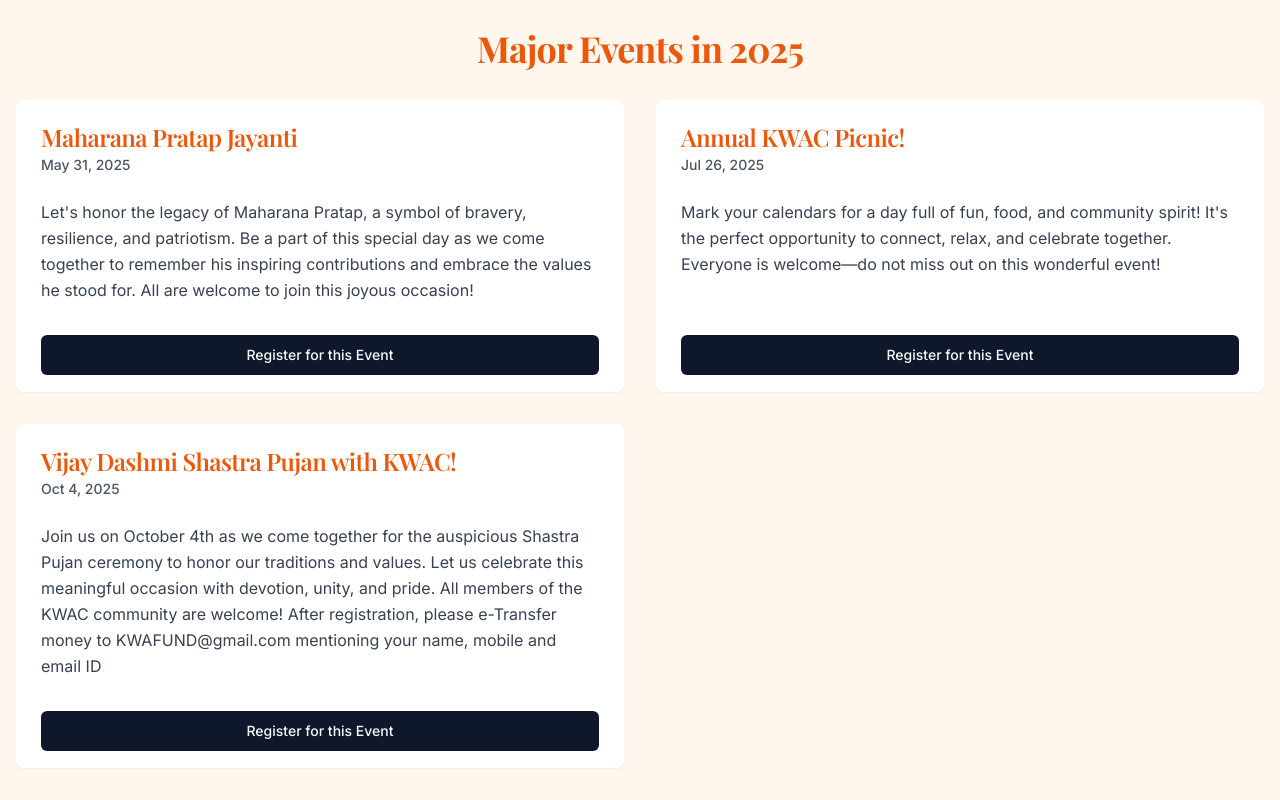
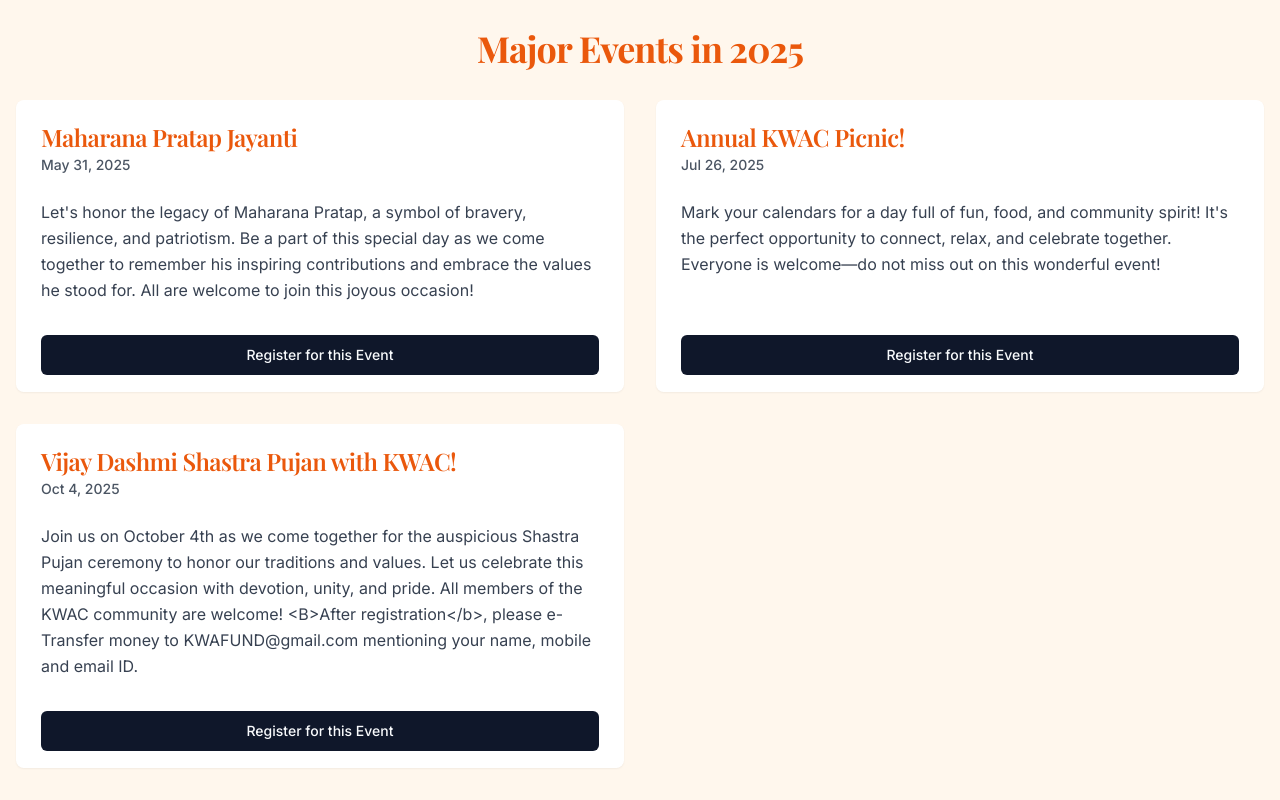
Before and after one commit to HarnamSisodiya/KWAC, a Next.js app: page /events in a window 1280 px wide. Shown: the part 323-1123 px from the top of the page. Built offline with nearby package versions, Linux system fonts and the light colour scheme.

Commit message:
fix: resolve syntax errors in event page component
Fix invalid tokens and ensure proper syntax formatting.

#VERCEL_SKIP

Co-authored-by: null <185445137+HarnamSisodiya@users.noreply.github.com>

```diff
--- a/app/events/page.tsx
+++ b/app/events/page.tsx
@@ -63,7 +63,7 @@ export default function Events() {
       title: "Vijay Dashmi Shastra Pujan with KWAC!",
       date: "Oct 4, 2025",
       description:
-        "Join us on October 4th as we come together for the auspicious Shastra Pujan ceremony to honor our traditions and values. Let us celebrate this meaningful occasion with devotion, unity, and pride. All members of the KWAC community are welcome! After registration, please e-Transfer money to KWAFUND@gmail.com mentioning your name, mobile and email ID",
+        "Join us on October 4th as we come together for the auspicious Shastra Pujan ceremony to honor our traditions and values. Let us celebrate this meaningful occasion with devotion, unity, and pride. All members of the KWAC community are welcome! <B>After registration</b>, please e-Transfer money to KWAFUND@gmail.com mentioning your name, mobile and email ID.",
       onRegister: handleVijayDashmiRegistration,
     },
   ]
```
